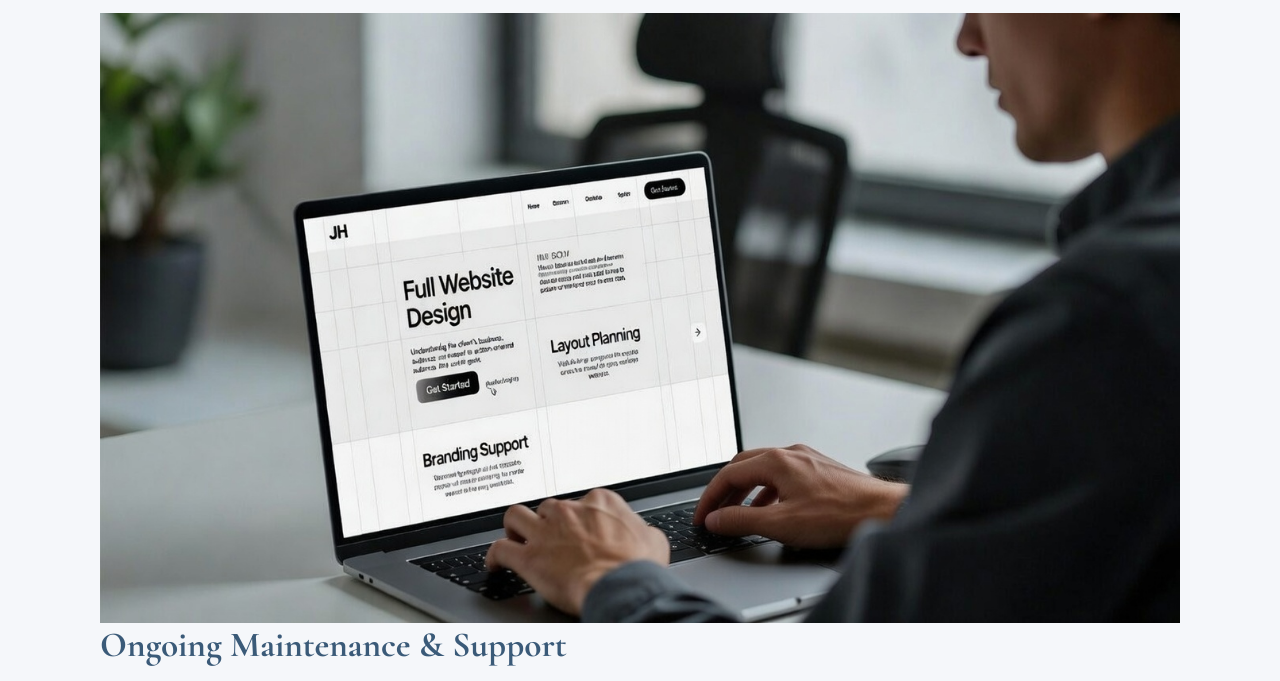
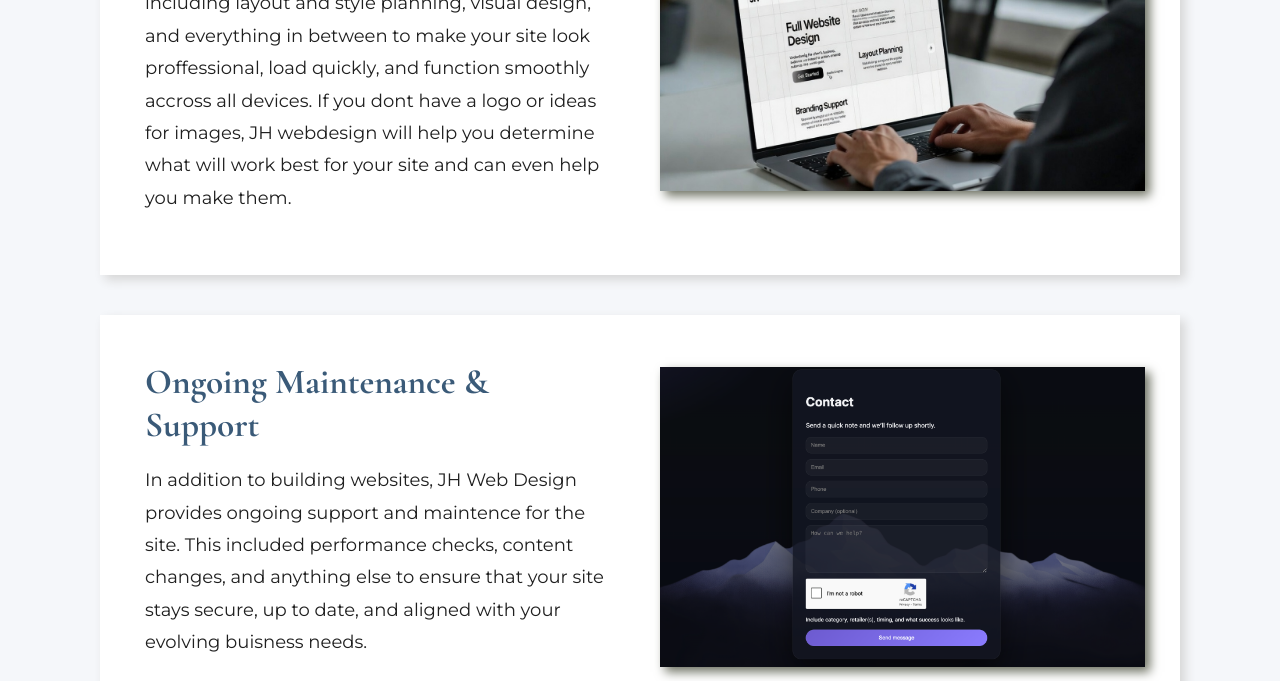
Before and after one commit to johnhanks03/WDD130, a plain HTML site: page jh-webdesign/services.html in a window 1280 px wide. Shown: the part 446-1127 px from the top of the page. Drawn offline with nearby package versions, Linux system fonts and the light colour scheme.

Commit message:
week 12: services

```diff
--- a/jh-webdesign/styles/styles.css
+++ b/jh-webdesign/styles/styles.css
@@ -157,6 +157,34 @@
 .text-block p:last-child {
   margin-bottom: 0;
 }
+/* SERVICES PAGE */
+
+.services-page {
+  display: grid;
+  gap: 40px;
+}
+
+.service-row {
+  display: grid;
+  grid-template-columns: 1fr 1fr;
+  gap: 40px;
+  align-items: center;
+  background-color: white;
+  padding: 35px;
+  box-shadow: 5px 5px 10px #d6d6d6;
+}
+.reverse-row {
+  grid-template-columns: 1fr 1fr;
+}
+.service-text {
+  padding: 10px;
+}
+
+.service-image img {
+  height: 300px;
+  object-fit: cover;
+  box-shadow: 5px 5px 10px #6f7364;
+}
 
 @media screen and (max-width: 900px) {
   header {
```
